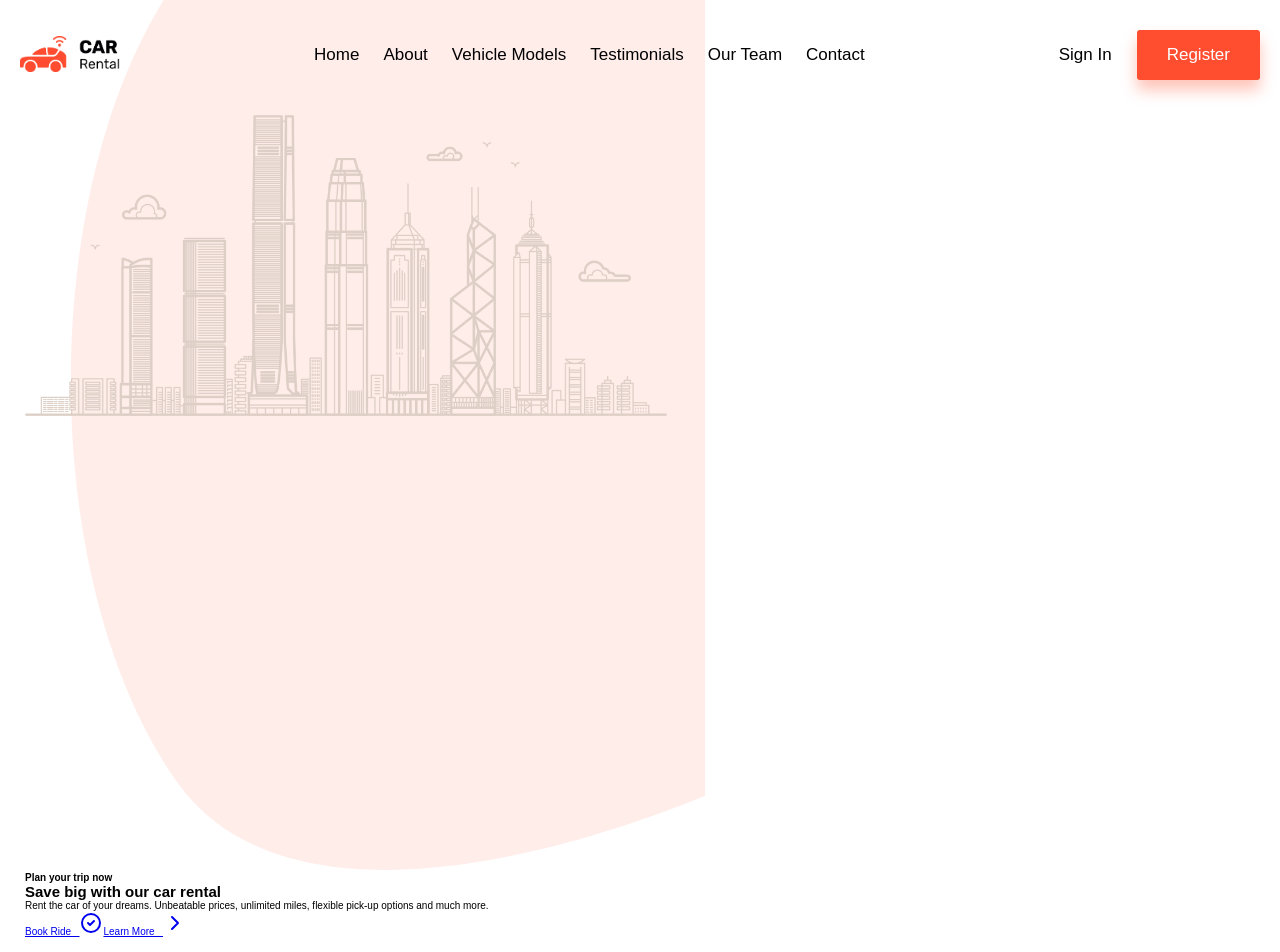
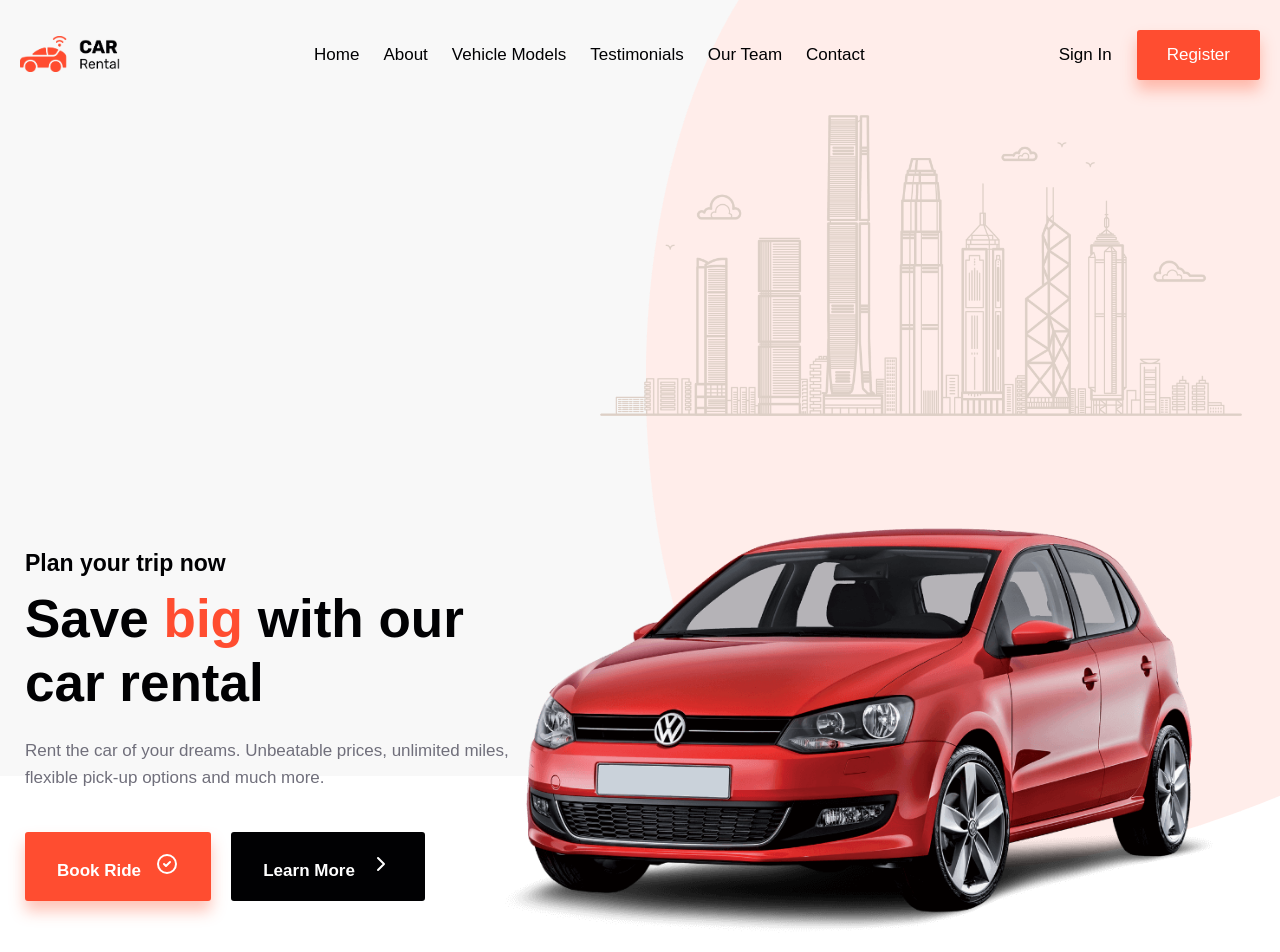
Before and after one commit to gupta123shivam/road-mate, a React (Vite) app: page / in a window 1280 px wide. Shown: the top 952 px of the page. Built offline with nearby package versions, Linux system fonts and the light colour scheme.

Commit message:
completed hero styles

```diff
--- /dev/null
+++ b/src/styles/_hero.scss
@@ -0,0 +1,162 @@
+@use "./global" as *;
+
+.hero-section {
+  width: 100%;
+  height: 97vh;
+  background-color: $bg-gray;
+  position: relative;
+}
+
+.bg-shape {
+  position: absolute;
+  top: 0;
+  right: 0;
+  z-index: 1;
+
+  @media (max-width: 800px) {
+    display: none;
+  }
+}
+
+.hero-content {
+  width: 100%;
+  height: auto;
+  padding-top: 50rem; /* Initial padding-top */
+  display: flex;
+  align-items: center;
+  position: relative;
+
+  @media (max-width: 800px) {
+    justify-content: center;
+    padding-top: 5rem; /* Padding for screens below 800px */
+  }
+
+  @media (max-width: 1100px) {
+    padding-top: 35rem; /* Padding for screens below 1100px */
+  }
+
+  &__text {
+    display: flex;
+    flex-direction: column;
+    z-index: 3;
+    max-width: 50rem;
+    margin-top: 5rem;
+
+    @media (max-width: 800px) {
+      text-align: center;
+      align-items: center;
+    }
+
+    h4 {
+      font-size: $h4-size;
+      font-family: $text-font;
+      color: $text-black;
+    }
+
+    h1 {
+      font-size: $h1-size;
+      font-family: $titles-font;
+      font-weight: 700;
+      color: $text-black;
+      line-height: 1.2;
+      margin-top: 1rem;
+      margin-bottom: 2.3rem;
+
+      span {
+        color: $text-orange;
+      }
+    }
+
+    p {
+      font-size: $p-size;
+      font-family: $text-font;
+      line-height: 1.6;
+      color: $text-gray;
+      margin-bottom: 4rem;
+    }
+
+    &__btns {
+      display: flex;
+      gap: 2rem;
+      font-size: $p-size;
+      font-family: $text-font;
+
+      @media (max-width: 450px) {
+        flex-direction: column;
+      }
+
+      a {
+        text-decoration: none;
+        color: white;
+        font-weight: 700;
+      }
+
+      &__book-ride {
+        background-color: $text-orange;
+        padding: 1.8rem 3rem;
+        border-radius: 0.3rem;
+        box-shadow: 0 10px 15px 0 rgb(255 83 48 / 35%);
+        transition: all 0.3s;
+        border: 2px solid $text-orange;
+
+        @media (max-width: 450px) {
+          padding: 1.8rem 8rem;
+        }
+
+        &:hover {
+          box-shadow: 0 10px 15px 0 rgb(255 83 48 / 60%);
+          background-color: #fa4226;
+        }
+      }
+
+      &__learn-more {
+        background-color: $text-black;
+        padding: 1.8rem 3rem;
+        border-radius: 0.3rem;
+        border: 2px solid $text-black;
+        transition: all 0.3s;
+
+        &:hover {
+          background-color: transparent;
+          color: $text-black;
+        }
+      }
+    }
+  }
+
+  &__car-img {
+    z-index: 2;
+    position: absolute;
+    right: 0;
+    width: 65%;
+    margin-top: 5rem;
+
+    @media (max-width: 800px) {
+      display: none;
+    }
+  }
+}
+
+.scroll-up {
+  position: fixed;
+  font-size: 2.5rem;
+  color: white;
+  background-color: $text-orange;
+  border: 3px solid white;
+  width: 2rem;
+  height: 2rem;
+  bottom: 5rem;
+  right: 5rem;
+  z-index: 20;
+  display: none;
+  align-items: center;
+  text-align: center;
+  justify-content: center;
+  padding: 2rem;
+  cursor: pointer;
+  border-radius: 50%;
+}
+
+.show-scroll {
+  display: flex;
+}
--- a/src/styles/_navbar.scss
+++ b/src/styles/_navbar.scss
@@ -1,7 +1,6 @@
 @use "./global/" as *;
 
 .navbar {
-  max-width: 135rem;
   width: 100%;
   display: flex;
   justify-content: space-between;
--- a/src/styles/styles.scss
+++ b/src/styles/styles.scss
@@ -1,2 +1,3 @@
 @forward './global';
-@forward './navbar'
+@forward './navbar';
+@forward './hero'
```
